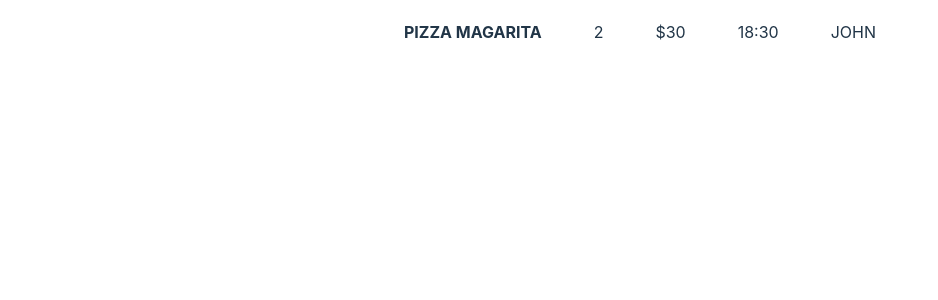
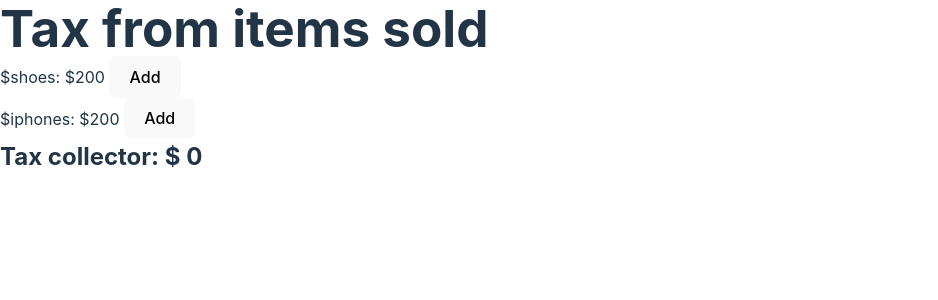
Before and after one commit to kingdavidHub/reactjs-advanced-2024, a React (Vite) app: page / in a window 1280 px wide. Shown: the top 300 px of the page, without its empty margins (0-938 px from the left). Built offline with nearby package versions, Linux system fonts and the light colour scheme.

Commit message:
Impliment Tax collector using redux

```diff
--- a/src/App.jsx
+++ b/src/App.jsx
@@ -27,6 +27,7 @@ import ExpenseTracker from "./components/ExpenseTracker";
 import DomUseRef from "./components/DomUseRef";
 import ModalDialog from "./components/ModalDialog";
 import LiveOrders from "./components/LiveOrders";
+import TaxFromItems from "./components/TaxFromItems";
 
 // router an array of links
 const router = createBrowserRouter([
@@ -118,7 +119,8 @@ const App = () => {
 
       {/* <DomUseRef /> */}
       {/* <ModalDialog /> */}
-      <LiveOrders />
+      {/* <LiveOrders /> */}
+      <TaxFromItems />
     </>
   );
 };
--- /dev/null
+++ b/src/components/TaxFromItems.jsx
@@ -0,0 +1,67 @@
+import React, { useReducer } from "react";
+
+const soldItems = [
+  {
+    id: 1,
+    itemName: "shoes",
+    price: 200,
+  },
+  {
+    id: 2,
+    itemName: "iphones",
+    price: 200,
+  },
+];
+
+const ItemList = ({ items, dispatch }) => {
+  return (
+    <>
+      <ul>
+        {items.map((item) => (
+          <li key={item.id}>
+            ${item.itemName}: ${item.price}{" "}
+            <button
+              onClick={() => dispatch({ type: item.itemName, itemName: item.itemName })}
+            >
+              Add
+            </button>
+          </li>
+        ))}
+      </ul>
+    </>
+  );
+};
+
+const reducer = (state, action) => {
+  const { tax } = state;
+  switch (action.type) {
+    case "shoes":
+      return {
+        tax: tax + 50,
+      };
+    case "iphones":
+      return {
+        tax: tax + 70,
+      };
+    default:
+      return state;
+  }
+};
+
+const TaxFromItems = () => {
+  const initialTaxOwing = { tax: 0};
+  const [state, dispatch] = useReducer(reducer, initialTaxOwing);
+  return (
+    <>
+      <h1>Tax from items sold</h1>
+      <div className="items">
+        <ItemList items={soldItems} dispatch={dispatch} />
+      </div>
+      <div>
+        <h2>Tax collector: $ {state.tax}</h2>
+      </div>
+    </>
+  );
+};
+
+export default TaxFromItems;
```
